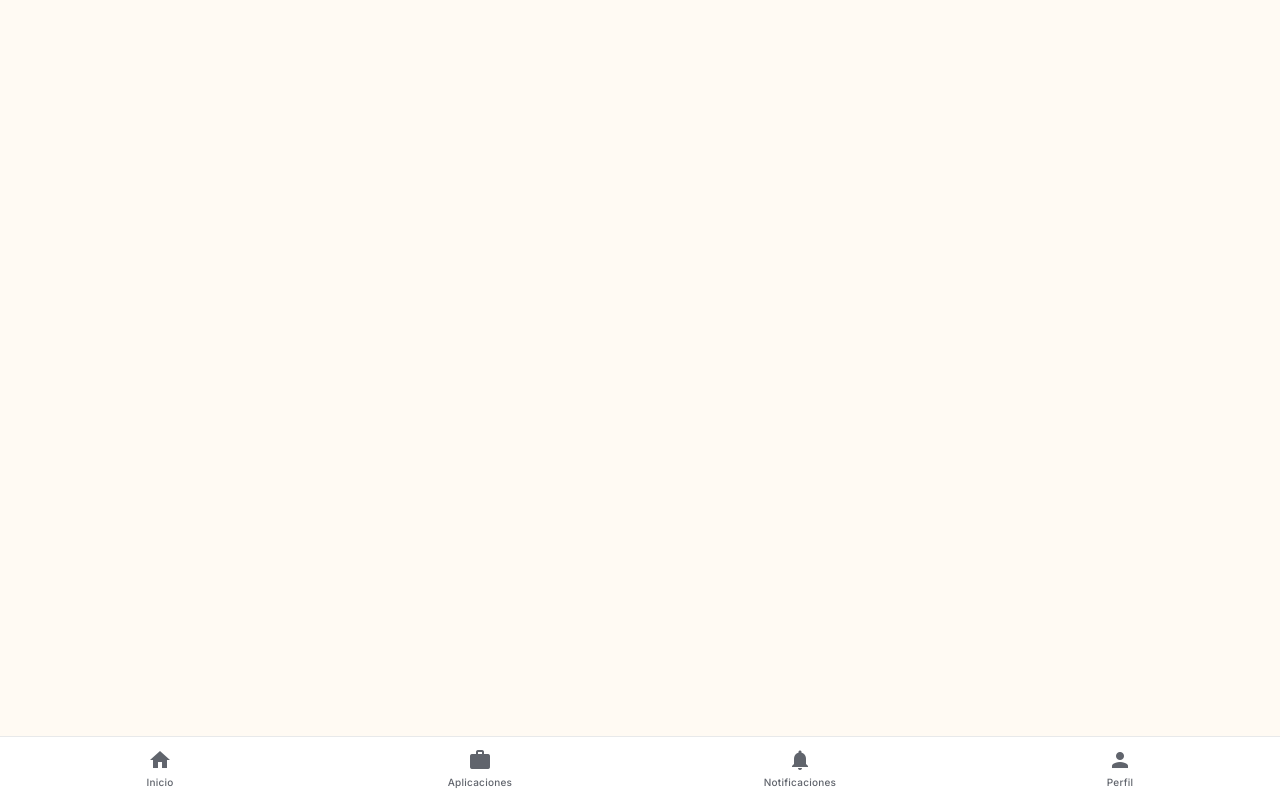
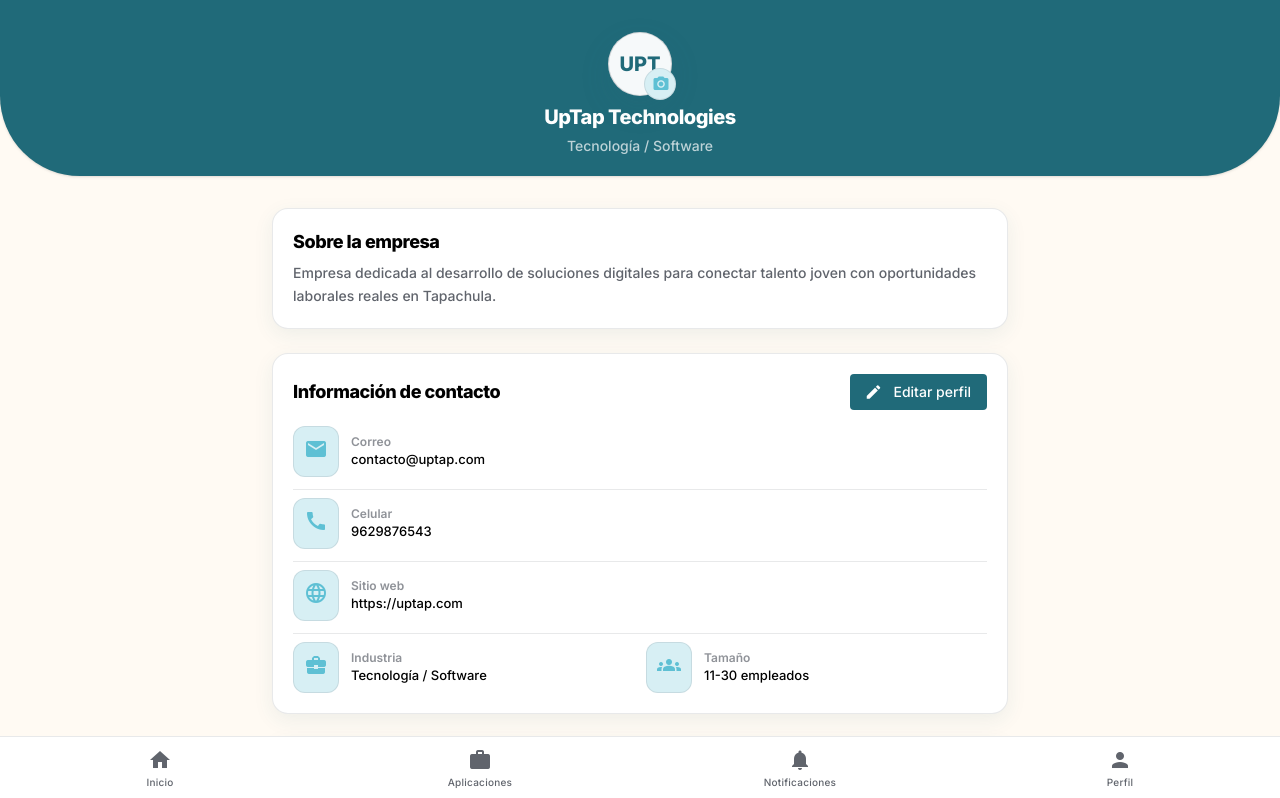
Before and after one commit to morga-dev/talentbridge-web, an Angular app: page /profile-company in a window 1280 px wide. Before the commit this address led to /. Shown: the top 798 px of the page. Built offline with nearby package versions, Linux system fonts and the light colour scheme.

Commit message:
Company profile created and routes modified

```diff
--- a/src/app/app.routes.ts
+++ b/src/app/app.routes.ts
@@ -17,8 +17,14 @@
         path : 'home',
         loadComponent : () => import('./features/home/pages/home/home.component').then(m => m.HomeComponent)
     },
+    // Student profile
     {
-        path : 'profile',
+        path : 'profile-student',
         loadComponent : () => import('./features/student/pages/profile/profile.component').then(m => m.ProfileComponent)
+    },
+    // Company profile
+    {
+        path : 'profile-company',
+        loadComponent : () => import('./features/company/pages/profile/profile.component').then(m => m.ProfileComponent)
     }
 ];
--- /dev/null
+++ b/src/app/features/company/pages/profile/profile.component.html
@@ -0,0 +1,138 @@
+<main class="min-h-screen bg-talent-bg pb-24 transition-colors duration-200">
+
+    <!-- Header -->
+    <div
+        class="relative w-full h-40 sm:h-40 md:h-44 rounded-b-[3.5rem] md:rounded-b-[5rem] bg-talent-primary pt-8 pb-28 px-4 md:px-8 shadow-sm">
+        <div class="max-w-3xl mx-auto flex flex-col items-center text-center gap-1">
+
+            <!-- Logo-Empresa-Industria -->
+            <div class="relative">
+                <div
+                    class="app-surface-strong h-16 w-16 rounded-full border-4 border-white/20 flex items-center justify-center font-black text-2xl text-talent-primary select-none">
+                    {{ profile.initials }}
+                </div>
+                <button type="button" class="app-icon-badge rounded-full h-8 w-8 p-1 absolute -bottom-1 -right-1"
+                    aria-label="Cambiar logo de la empresa">
+                    <mat-icon class="flex items-center justify-center !text-xl">photo_camera</mat-icon>
+                </button>
+            </div>
+
+            <h1 class="text-2xl font-extrabold text-white tracking-tight mt-1">{{ profile.companyName }}</h1>
+            <p class="text-base font-medium text-white/70">{{ profile.industry }}</p>
+        </div>
+    </div>
+
+    <div class="max-w-3xl mx-auto px-4 -mt-8 space-y-6 pt-16">
+
+        <!-- Descripción de la empresa -->
+        <section class="app-card rounded-2xl p-5 space-y-2">
+            <h2 class="text-xl font-extrabold text-talent-text tracking-tight">Sobre la empresa</h2>
+            <p class="text-base font-medium text-talent-text-secondary leading-relaxed">
+                {{ profile.description }}
+            </p>
+        </section>
+
+        <!-- Mi información -->
+        <section class="app-card rounded-2xl p-5 space-y-4">
+            <div class="flex items-center justify-between">
+                <h2 class="text-xl font-extrabold text-talent-text tracking-tight">Información de contacto</h2>
+
+                <button type="button" mat-flat-button color="primary" class="px-6" (click)="onEditProfile()">
+                    <mat-icon>edit</mat-icon>
+                    Editar perfil
+                </button>
+            </div>
+
+            <div class="space-y-3">
+                <div class="flex items-center gap-3">
+                    <div class="app-icon-badge p-2.5 rounded-xl">
+                        <mat-icon class="flex items-center justify-center">mail</mat-icon>
+                    </div>
+                    <div class="min-w-0">
+                        <p class="text-sm font-semibold text-talent-text-secondary/70">Correo</p>
+                        <p class="text-md font-medium text-talent-text truncate">{{ profile.email }}</p>
+                    </div>
+                </div>
+
+                <mat-divider class="pt-2"></mat-divider>
+
+                <div class="flex items-center gap-3">
+                    <div class="app-icon-badge p-2.5 rounded-xl">
+                        <mat-icon class="flex items-center justify-center">call</mat-icon>
+                    </div>
+                    <div class="min-w-0">
+                        <p class="text-sm font-semibold text-talent-text-secondary/70">Celular</p>
+                        <p class="text-md font-medium text-talent-text">{{ profile.phone }}</p>
+                    </div>
+                </div>
+
+                <mat-divider class="pt-2"></mat-divider>
+
+                <div class="flex items-center gap-3">
+                    <div class="app-icon-badge p-2.5 rounded-xl">
+                        <mat-icon class="flex items-center justify-center">language</mat-icon>
+                    </div>
+                    <div class="min-w-0">
+                        <p class="text-sm font-semibold text-talent-text-secondary/70">Sitio web</p>
+                        <p class="text-md font-medium text-talent-text truncate">{{ profile.website }}</p>
+                    </div>
+                </div>
+
+                <mat-divider class="pt-2"></mat-divider>
+
+                <div class="grid grid-cols-2 gap-3">
+                    <div class="flex items-center gap-3">
+                        <div class="app-icon-badge p-2.5 rounded-xl">
+                            <mat-icon class="flex items-center justify-center">business_center</mat-icon>
+                        </div>
+                        <div class="min-w-0">
+                            <p class="text-sm font-semibold text-talent-text-secondary/70">Industria</p>
+                            <p class="text-md font-medium text-talent-text">{{ profile.industry }}</p>
+                        </div>
+                    </div>
+
+                    <div class="flex items-center gap-3">
+                        <div class="app-icon-badge p-2.5 rounded-xl">
+                            <mat-icon class="flex items-center justify-center">groups</mat-icon>
+                        </div>
+                        <div class="min-w-0">
+                            <p class="text-sm font-semibold text-talent-text-secondary/70">Tamaño</p>
+                            <p class="text-md font-medium text-talent-text">{{ profile.companySize }}</p>
+                        </div>
+                    </div>
+                </div>
+            </div>
+        </section>
+
+        <!-- Acciones de cuenta -->
+        <section class="app-card rounded-2xl overflow-hidden">
+            <mat-action-list>
+                <button type="button" mat-list-item (click)="onOpenSettings()">
+                    <mat-icon matListItemIcon>settings</mat-icon>
+                    <span matListItemTitle>Configuración</span>
+                    <span matListItemMeta class="flex items-center text-talent-text-secondary/50">
+                        <mat-icon>chevron_right</mat-icon>
+                    </span>
+                </button>
+
+                <mat-divider></mat-divider>
+
+                <button type="button" mat-list-item (click)="onOpenPrivacy()">
+                    <mat-icon matListItemIcon>lock</mat-icon>
+                    <span matListItemTitle>Privacidad</span>
+                    <span matListItemMeta class="flex items-center text-talent-text-secondary/50">
+                        <mat-icon>chevron_right</mat-icon>
+                    </span>
+                </button>
+
+                <mat-divider></mat-divider>
+
+                <button type="button" mat-list-item (click)="onLogout()">
+                    <mat-icon matListItemIcon class="text-warn">logout</mat-icon>
+                    <span matListItemTitle class="text-warn">Cerrar sesión</span>
+                </button>
+            </mat-action-list>
+        </section>
+
+    </div>
+</main>
--- /dev/null
+++ b/src/app/features/company/pages/profile/profile.component.ts
@@ -0,0 +1,50 @@
+import { Component } from '@angular/core';
+import { CommonModule } from '@angular/common';
+import { MatIconModule } from '@angular/material/icon';
+import { MatButtonModule } from '@angular/material/button';
+import { MatListModule } from '@angular/material/list';
+import { MatDividerModule } from '@angular/material/divider';
+import { CompanyProfile } from '../../models/company.model';
+
+@Component({
+  selector: 'app-company-profile',
+  standalone: true,
+  imports: [
+    CommonModule,
+    MatIconModule,
+    MatButtonModule,
+    MatListModule,
+    MatDividerModule
+  ],
+  templateUrl: './profile.component.html'
+})
+export class ProfileComponent {
+  // Datos de prueba
+  profile: CompanyProfile = {
+    companyName: 'UpTap Technologies',
+    initials: 'UPT',
+    industry: 'Tecnología / Software',
+    description:
+      'Empresa dedicada al desarrollo de soluciones digitales para conectar talento joven con oportunidades laborales reales en Tapachula.',
+    email: 'contacto@uptap.com',
+    phone: 9629876543,
+    website: 'https://uptap.com',
+    companySize: '11-30 empleados'
+  };
+
+  onEditProfile(): void {
+    console.log('Editar perfil de empresa');
+  }
+
+  onOpenSettings(): void {
+    console.log('Abrir configuración');
+  }
+
+  onOpenPrivacy(): void {
+    console.log('Abrir privacidad');
+  }
+
+  onLogout(): void {
+    console.log('Cerrar sesión');
+  }
+}
--- a/src/app/layout/bottom-nav/bottom-nav.component.ts
+++ b/src/app/layout/bottom-nav/bottom-nav.component.ts
@@ -28,8 +28,8 @@
 	readonly navItems = [
 		{ icon: 'home', label: 'Inicio', route: '/home' },
 		{ icon: 'work', label: 'Aplicaciones', route: '/aplicaciones' },
-		{ icon: 'notifications', label: 'Notificaciones', route: '/notificaciones' },
-		{ icon: 'person', label: 'Perfil', route: '/profile' },
+		{ icon: 'notifications', label: 'Notificaciones', route: '/profile-student' },
+		{ icon: 'person', label: 'Perfil', route: '/profile-company' },
 	];
 
 	private getDeepestRouteData() {
```
Also changed, not shown: src/app/features/company/models/company.model.ts (added, +10 -0 lines), src/app/features/company/pages/profile/profile.component.css (added), 1 other file (tests, documents, lock files or other folders).
